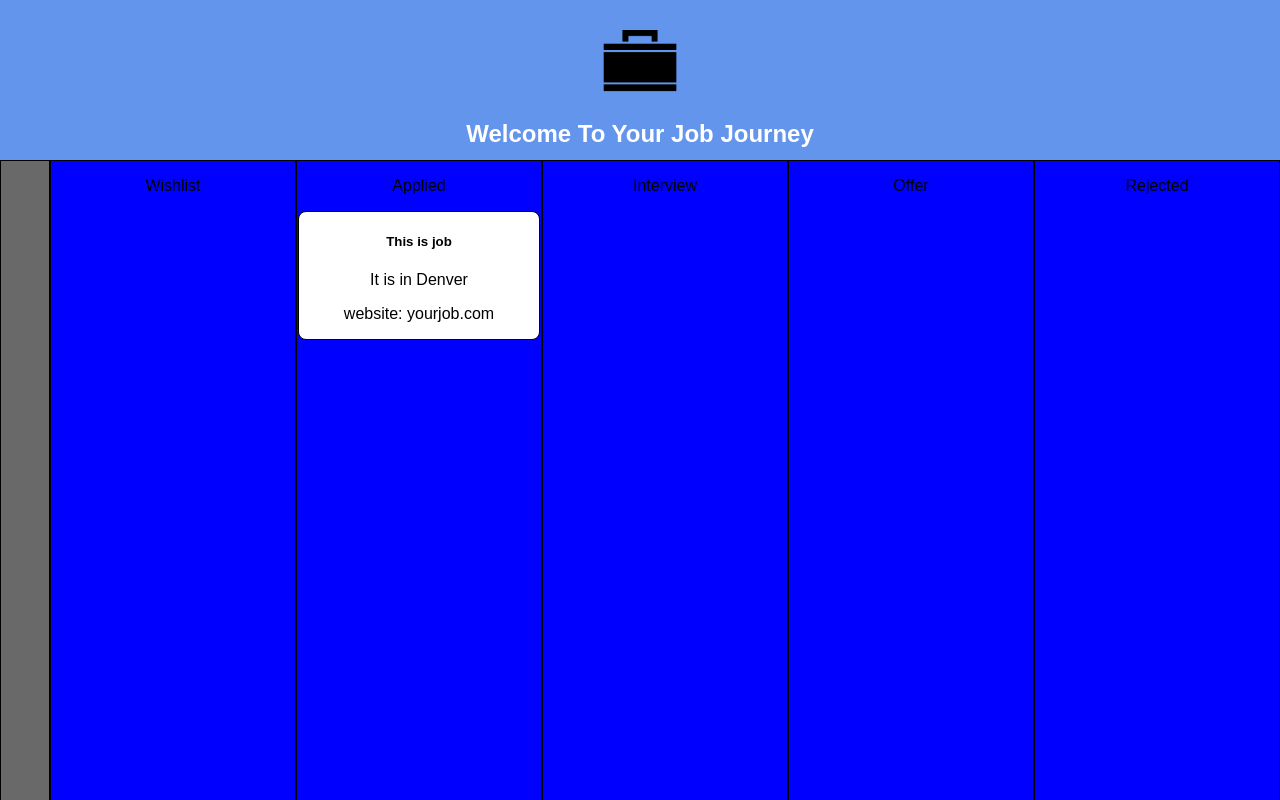
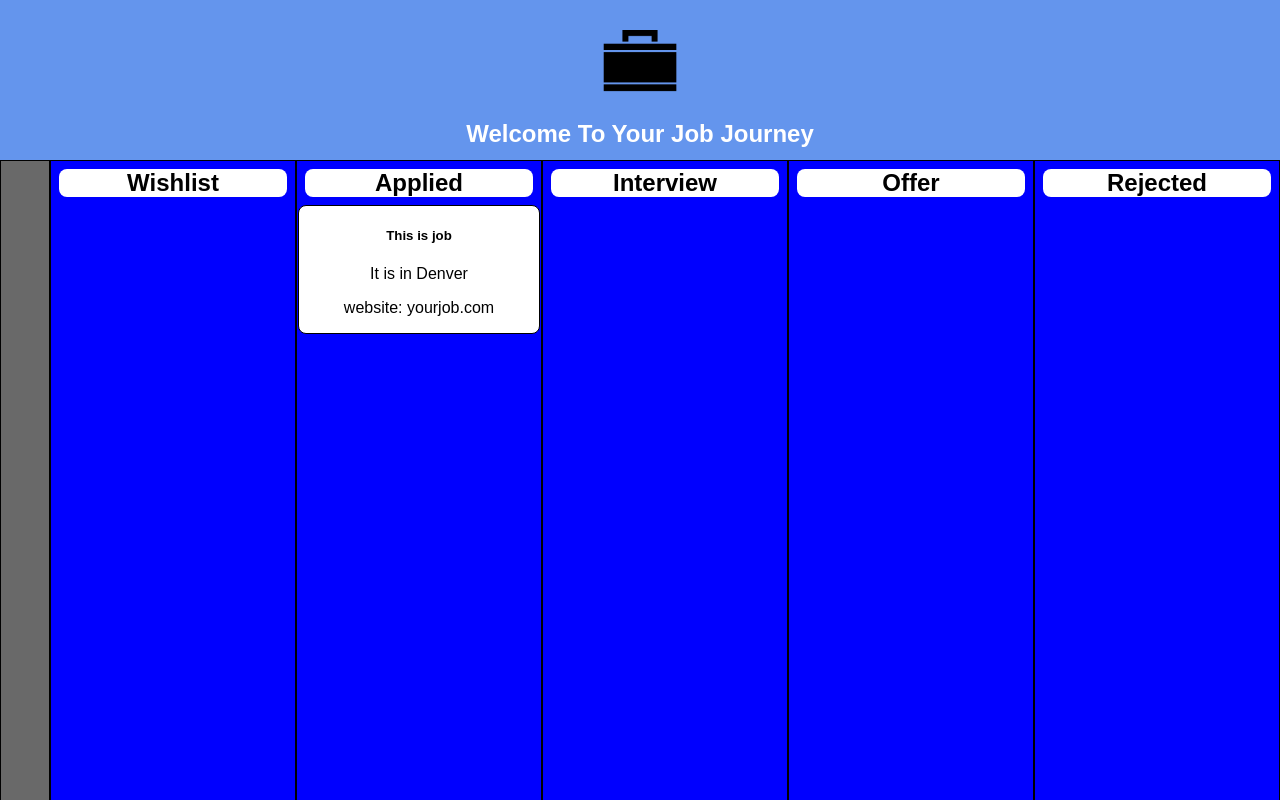
Before and after one commit to kevinEobrien/JobBoard, a React (Create React App) app: page / in a window 1280 px wide. Shown: the top 800 px of the page. Built offline with nearby package versions, Linux system fonts and the light colour scheme.

Commit message:
:nail_care: restyled headings for category columns

```diff
--- a/src/App.css
+++ b/src/App.css
@@ -51,3 +51,8 @@ aside{
   margin: 1px;
   background-color: white;
 }
+h2{
+  background-color: white;
+  border-radius: 8px;
+  margin: 0.5rem;
+}
--- a/src/components/Applied.jsx
+++ b/src/components/Applied.jsx
@@ -3,7 +3,7 @@ import List from "./List"
 
 const Applied = () => (
     <div className="categories">
-        <p>Applied</p>
+        <h2>Applied</h2>
         <List />
     </div>
 )
--- a/src/components/Interview.jsx
+++ b/src/components/Interview.jsx
@@ -2,7 +2,7 @@ import React from "react"
 
 const Interview = () => (
     <div className="categories">
-        <p>Interview</p>
+        <h2>Interview</h2>
     </div>
 )
 
--- a/src/components/Offer.jsx
+++ b/src/components/Offer.jsx
@@ -2,7 +2,7 @@ import React from "react"
 
 const Offer = () => (
     <div className="categories">
-        <p>Offer</p>
+        <h2>Offer</h2>
     </div>
 )
 
--- a/src/components/Rejected.jsx
+++ b/src/components/Rejected.jsx
@@ -2,7 +2,7 @@ import React from "react"
 
 const Rejected = () => (
     <div className="categories">
-        <p>Rejected</p>
+        <h2>Rejected</h2>
     </div>
 )
 
--- a/src/components/Wishlist.jsx
+++ b/src/components/Wishlist.jsx
@@ -2,7 +2,7 @@ import React from "react"
 
 const Wishlist = () => (
     <div className="categories">
-        <p>Wishlist</   p>
+        <h2>Wishlist</h2>
     </div>
 )
 
```
